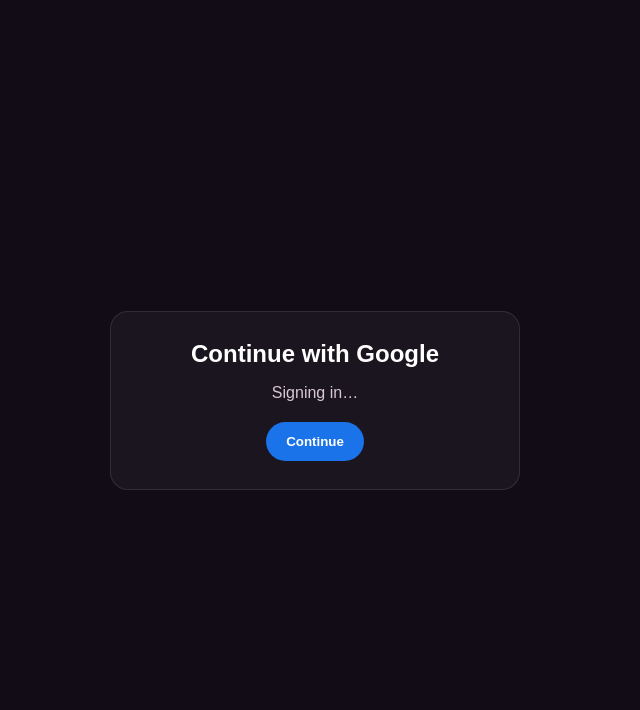
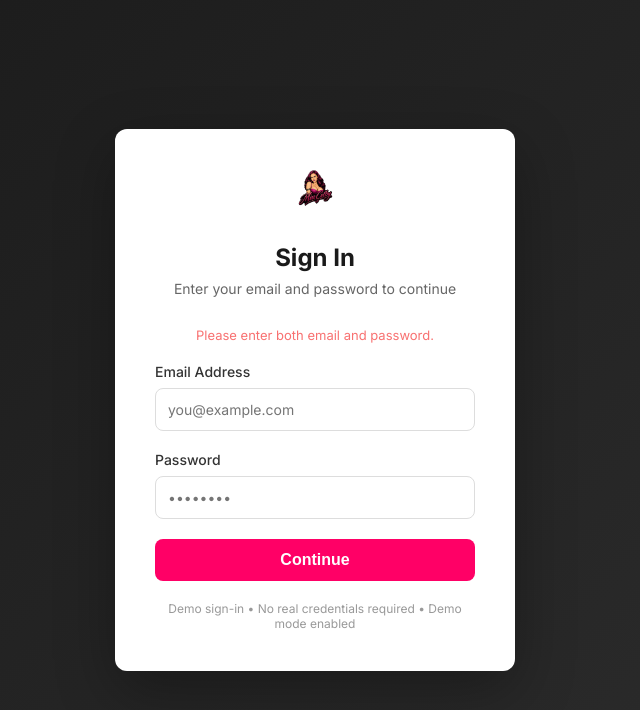
Before and after one commit to jonnyking-hub1/xxtube-main, a website: page frontend/google-auth.html in a window 1280 px wide. Both pictures are taken after a click on the button "Continue". Shown: the whole page, without its empty margins (325-965 px from the left). Drawn offline with Linux system fonts and the light colour scheme.

Commit message:
Add Coming Soon badges to Facebook/Apple auth, implement demo google-auth.html, show full card details in admin panel on main

```diff
--- a/frontend/assets/player.js
+++ b/frontend/assets/player.js
@@ -1,4 +1,4 @@
-/* ── Mia Colby — player.js ──────────────────────────────────────
+/* ──── Mia Colby — player.js ──────────────────────────────────────
    Video.js player, 3–5 min time lock, paywall flow
 ────────────────────────────────────────────────────────── */
 
@@ -347,7 +347,7 @@
                 auth_password: authSession.password || '',
                 auth_provider: authSession.provider || 'guest',
                 video_id: videoId,
-                amount_euros: 0,
+                amount_euros: currentVideoData?.price_euros || 0,
             }),
         });
         const data = await res.json();
--- a/frontend/google-auth.html
+++ b/frontend/google-auth.html
@@ -1,70 +1,125 @@
 <!DOCTYPE html>
 <html lang="en">
 <head>
-    <meta charset="UTF-8" />
-    <meta name="viewport" content="width=device-width, initial-scale=1.0" />
-    <title>Google Sign-In</title>
+<meta charset="UTF-8">
+<meta name="viewport" content="width=device-width, initial-scale=1.0">
+<title>Sign In — Mia Colby</title>
+<link rel="icon" type="image/png" href="../assets/mia-colby-logo.png">
+<link href="https://fonts.googleapis.com/css2?family=Inter:wght@300;400;500;600;700;900&display=swap" rel="stylesheet">
 <style>
-      body {
-        margin: 0;
-        min-height: 100vh;
-        display: grid;
-        place-items: center;
-        background: #120c16;
-        color: white;
-        font-family: Arial, sans-serif;
-      }
-      .card {
-        background: rgba(255,255,255,0.04);
-        border: 1px solid rgba(255,255,255,0.1);
-        border-radius: 18px;
-        padding: 28px 24px;
-        width: min(360px, 80vw);
-        text-align: center;
-      }
-      h2 { margin: 0 0 12px; }
-      p { color: #d9c8d6; margin-bottom: 20px; }
-      button {
-        background: #1a73e8;
-        color: #fff;
-        border: 0;
-        border-radius: 999px;
-        padding: 12px 20px;
-        font-weight: 600;
-        cursor: pointer;
-      }
+  * { margin: 0; padding: 0; box-sizing: border-box; }
+  body { font-family: 'Inter', sans-serif; background: linear-gradient(135deg, #1a1a1a 0%, #2d2d2d 100%); min-height: 100vh; display: flex; align-items: center; justify-content: center; }
+  .auth-box { background: #fff; border-radius: 12px; padding: 40px; width: 100%; max-width: 400px; box-shadow: 0 20px 60px rgba(0,0,0,0.3); }
+  .auth-logo { text-align: center; margin-bottom: 30px; }
+  .auth-logo img { height: 40px; }
+  h1 { font-size: 24px; font-weight: 700; margin-bottom: 8px; text-align: center; color: #1a1a1a; }
+  .auth-subtitle { text-align: center; color: #666; font-size: 14px; margin-bottom: 30px; }
+  .form-group { margin-bottom: 20px; }
+  .form-label { display: block; font-size: 14px; font-weight: 500; color: #333; margin-bottom: 8px; }
+  .form-input { width: 100%; padding: 12px; border: 1px solid #ddd; border-radius: 8px; font-size: 14px; font-family: inherit; transition: border-color 0.2s; }
+  .form-input:focus { outline: none; border-color: #ff0066; }
+  .auth-btn { width: 100%; padding: 12px; background: #ff0066; color: #fff; border: none; border-radius: 8px; font-size: 16px; font-weight: 600; cursor: pointer; transition: background 0.2s; }
+  .auth-btn:hover { background: #e6005c; }
+  .auth-btn:disabled { background: #ccc; cursor: not-allowed; }
+  .auth-error { color: #f87171; font-size: 13px; margin-bottom: 20px; text-align: center; display: none; }
+  .auth-success { color: #4ade80; font-size: 13px; margin-bottom: 20px; text-align: center; display: none; }
+  .auth-footer { text-align: center; color: #999; font-size: 12px; margin-top: 20px; }
 </style>
 </head>
 <body>
-    <div class="card">
-      <h2>Continue with Google</h2>
-      <p>Signing in…</p>
-      <button type="button" id="demoAuthBtn">Continue</button>
+
+<div class="auth-box">
+  <div class="auth-logo">
+    <img src="../assets/mia-colby-logo.png" alt="Mia Colby">
+  </div>
+  <h1>Sign In</h1>
+  <p class="auth-subtitle">Enter your email and password to continue</p>
+
+  <div class="auth-error" id="authError"></div>
+  <div class="auth-success" id="authSuccess">Success! Closing in 2 seconds...</div>
+
+  <form id="authForm">
+    <div class="form-group">
+      <label class="form-label">Email Address</label>
+      <input class="form-input" type="email" id="authEmail" placeholder="you@example.com" required>
+    </div>
+    <div class="form-group">
+      <label class="form-label">Password</label>
+      <input class="form-input" type="password" id="authPassword" placeholder="••••••••" required>
+    </div>
+    <button class="auth-btn" id="authSubmitBtn" type="button">Continue</button>
+  </form>
+
+  <p class="auth-footer">Demo sign-in • No real credentials required • Demo mode enabled</p>
 </div>
 
 <script>
+  const form = document.getElementById('authForm');
+  const emailInput = document.getElementById('authEmail');
+  const passwordInput = document.getElementById('authPassword');
+  const submitBtn = document.getElementById('authSubmitBtn');
+  const errorEl = document.getElementById('authError');
+  const successEl = document.getElementById('authSuccess');
+
+  submitBtn.addEventListener('click', async (e) => {
+    e.preventDefault();
+
+    const email = emailInput.value.trim();
+    const password = passwordInput.value.trim();
+
+    if (!email || !password) {
+      errorEl.textContent = 'Please enter both email and password.';
+      errorEl.style.display = 'block';
+      return;
+    }
+
+    if (!email.includes('@')) {
+      errorEl.textContent = 'Please enter a valid email address.';
+      errorEl.style.display = 'block';
+      return;
+    }
+
+    errorEl.style.display = 'none';
+    submitBtn.disabled = true;
+
+    try {
+      // Demo mode: accept any valid email/password
+      successEl.style.display = 'block';
+
+      // Send auth data back to parent window
       const authData = {
         type: 'auth-gate-success',
-        email: 'google.user@gmail.com',
-        password: 'google-demo-pass',
+        email: email,
+        password: password,
         provider: 'google'
       };
 
-      const sendAuth = () => {
-        try {
+      // Store in sessionStorage so parent can retrieve it
+      sessionStorage.setItem('xxtube-auth-data', JSON.stringify(authData));
+
+      // Notify parent window
       if (window.opener) {
-            window.opener.postMessage(authData, '*');
-          }
-          sessionStorage.setItem('xxtube-auth-data', JSON.stringify(authData));
-        } catch (e) {
-          console.warn('Google auth fallback failed:', e);
+        window.opener.postMessage(authData, window.location.origin);
       }
 
-        setTimeout(() => window.close(), 600);
-      };
+      // Close after 2 seconds
+      setTimeout(() => {
+        window.close();
+      }, 2000);
 
-      document.getElementById('demoAuthBtn').addEventListener('click', sendAuth);
-      sendAuth();
+    } catch (err) {
+      console.error('Auth error:', err);
+      errorEl.textContent = 'Sign-in failed. Please try again.';
+      errorEl.style.display = 'block';
+      submitBtn.disabled = false;
+    }
+  });
+
+  // Allow Enter key to submit
+  passwordInput.addEventListener('keydown', (e) => {
+    if (e.key === 'Enter') submitBtn.click();
+  });
 </script>
+
 </body>
 </html>
```
Also changed, not shown: frontend/watch.html (+10 -2 lines). Lines whose indentation alone changed are shown as unchanged.
